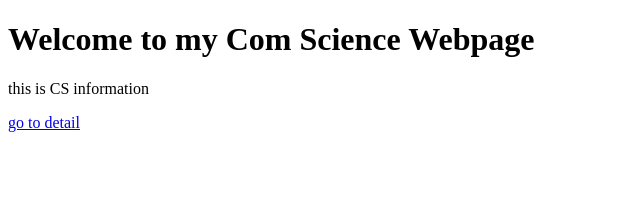
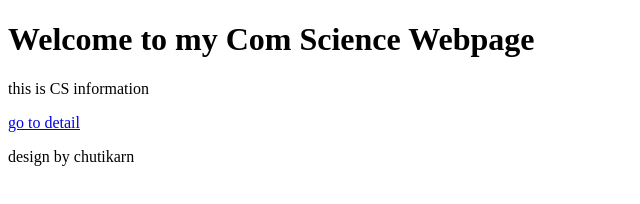
Before and after one commit to chutikarn777/my-cs-template, a plain HTML site: page index.html in a window 1280 px wide. Shown: the whole page, without its empty margins (0-640 px from the left). Drawn offline with Linux system fonts and the light colour scheme.

Commit message:
Update index.html

```diff
--- a/index.html
+++ b/index.html
@@ -10,5 +10,6 @@
     <h1> Welcome to my Com Science Webpage</h1>
     <p> this is CS information </p>
     <a href="2.html"> go to detail </a>
+    <p>design by chutikarn</p>
 </body>
 </html>
```
